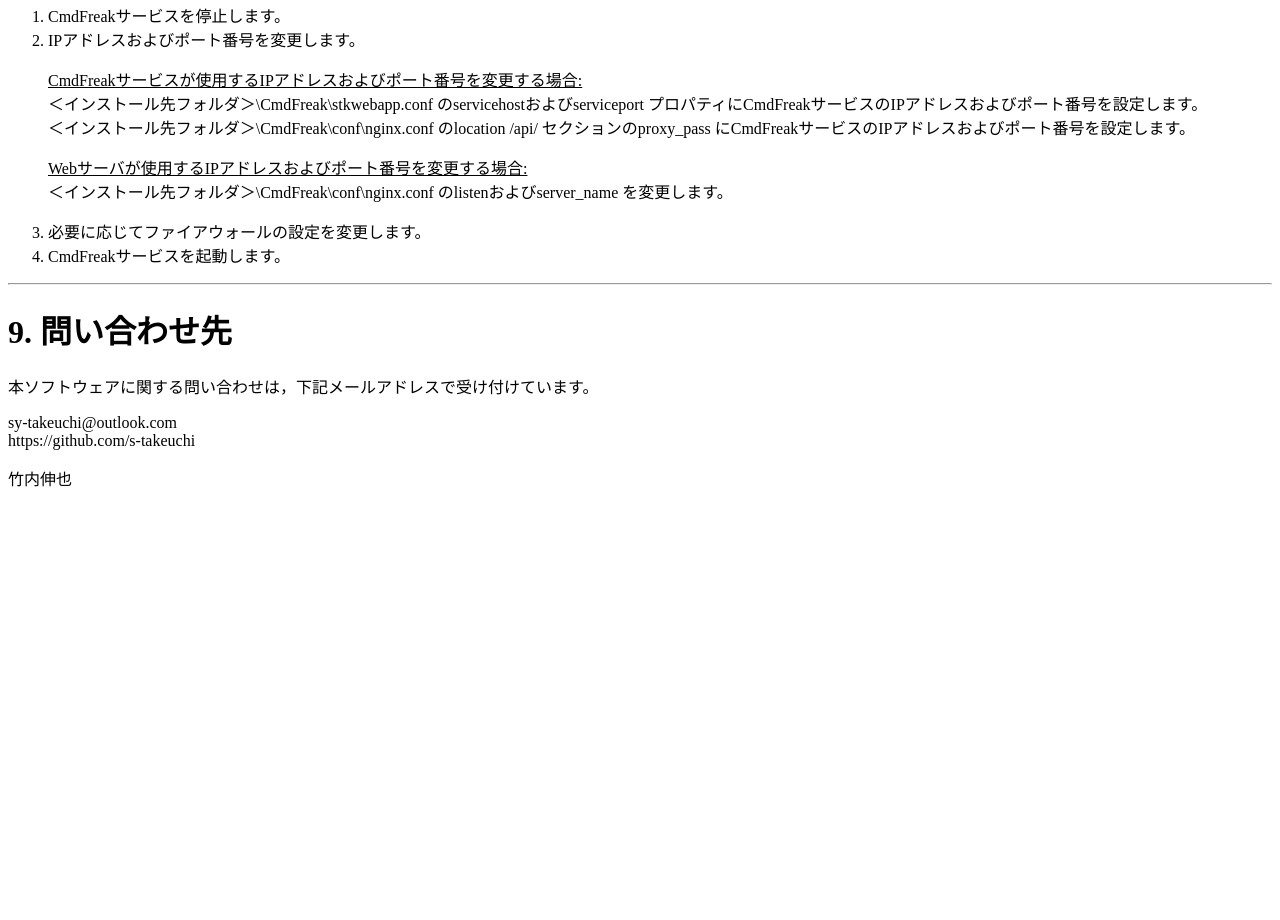
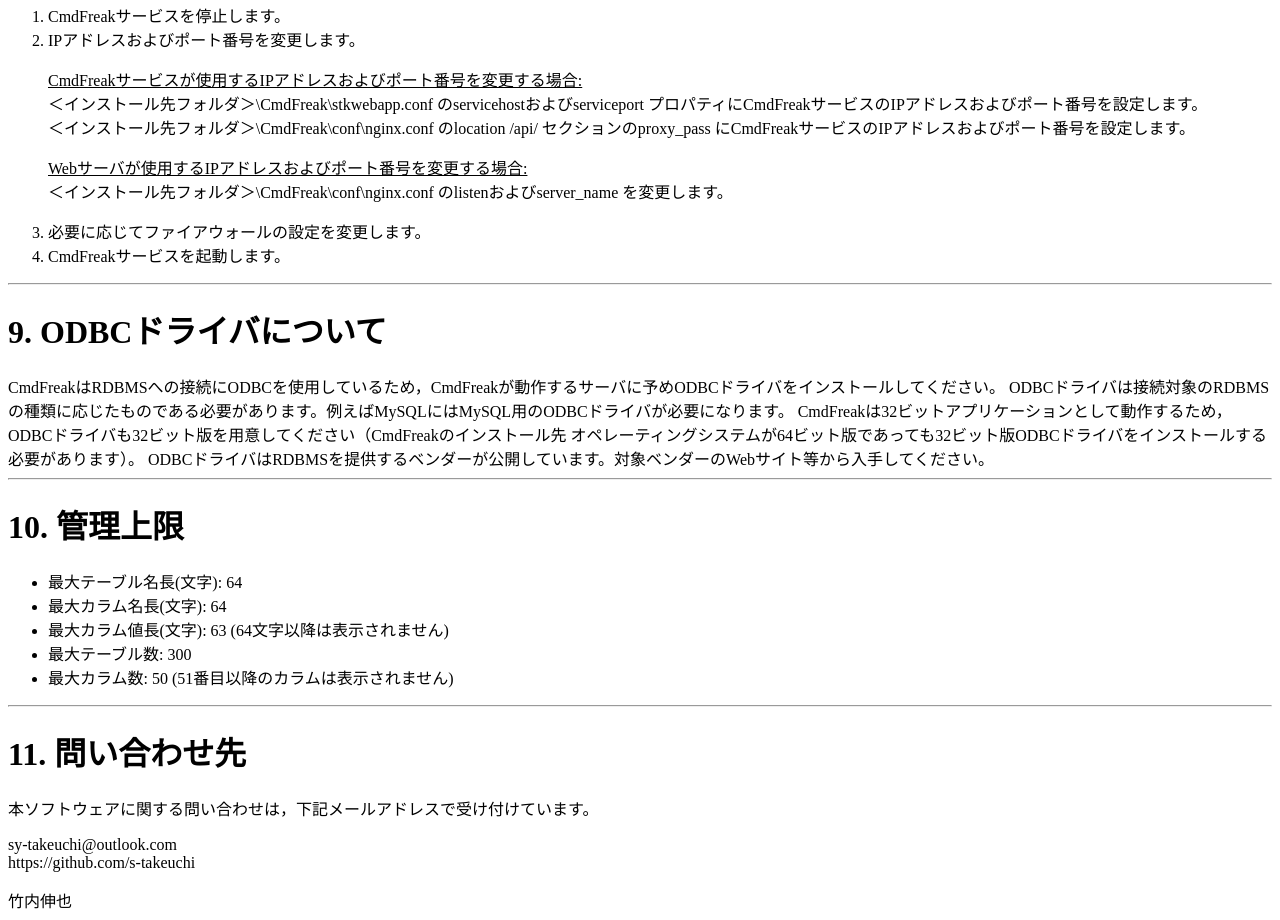
Before and after one commit to s-takeuchi/YaizuDbTool, a plain HTML site: page doc/readme/ReadmeJPN.html in a window 1280 px wide. Shown: the part 3240-4160 px from the top of the page. Before the commit the page ends 3738 px from the top, so only its background shows below. Drawn offline with Linux system fonts and the light colour scheme.

Commit message:
#42 : Readme modifications

```diff
--- a/doc/readme/ReadmeJPN.html
+++ b/doc/readme/ReadmeJPN.html
@@ -189,7 +189,24 @@ IPアドレスおよびポート番号を変更します。<br/>
 
 
 <hr/>
-<h1>9. 問い合わせ先</h1>
+<h1>9. ODBCドライバについて</h1>
+CmdFreakはRDBMSへの接続にODBCを使用しているため，CmdFreakが動作するサーバに予めODBCドライバをインストールしてください。 ODBCドライバは接続対象のRDBMSの種類に応じたものである必要があります。例えばMySQLにはMySQL用のODBCドライバが必要になります。
+CmdFreakは32ビットアプリケーションとして動作するため，ODBCドライバも32ビット版を用意してください（CmdFreakのインストール先 オペレーティングシステムが64ビット版であっても32ビット版ODBCドライバをインストールする必要があります）。 ODBCドライバはRDBMSを提供するベンダーが公開しています。対象ベンダーのWebサイト等から入手してください。<br/>
+
+
+<hr/>
+<h1>10. 管理上限</h1>
+<ul>
+<li>最大テーブル名長(文字): 64</li>
+<li>最大カラム名長(文字): 64</li>
+<li>最大カラム値長(文字): 63 (64文字以降は表示されません)</li>
+<li>最大テーブル数: 300</li>
+<li>最大カラム数: 50 (51番目以降のカラムは表示されません)</li>
+</ul>
+
+
+<hr/>
+<h1>11. 問い合わせ先</h1>
 
 本ソフトウェアに関する問い合わせは，下記メールアドレスで受け付けています。
 <p>
```
Also changed, not shown: doc/readme/ReadmeENG.html (+18 -1 lines).
